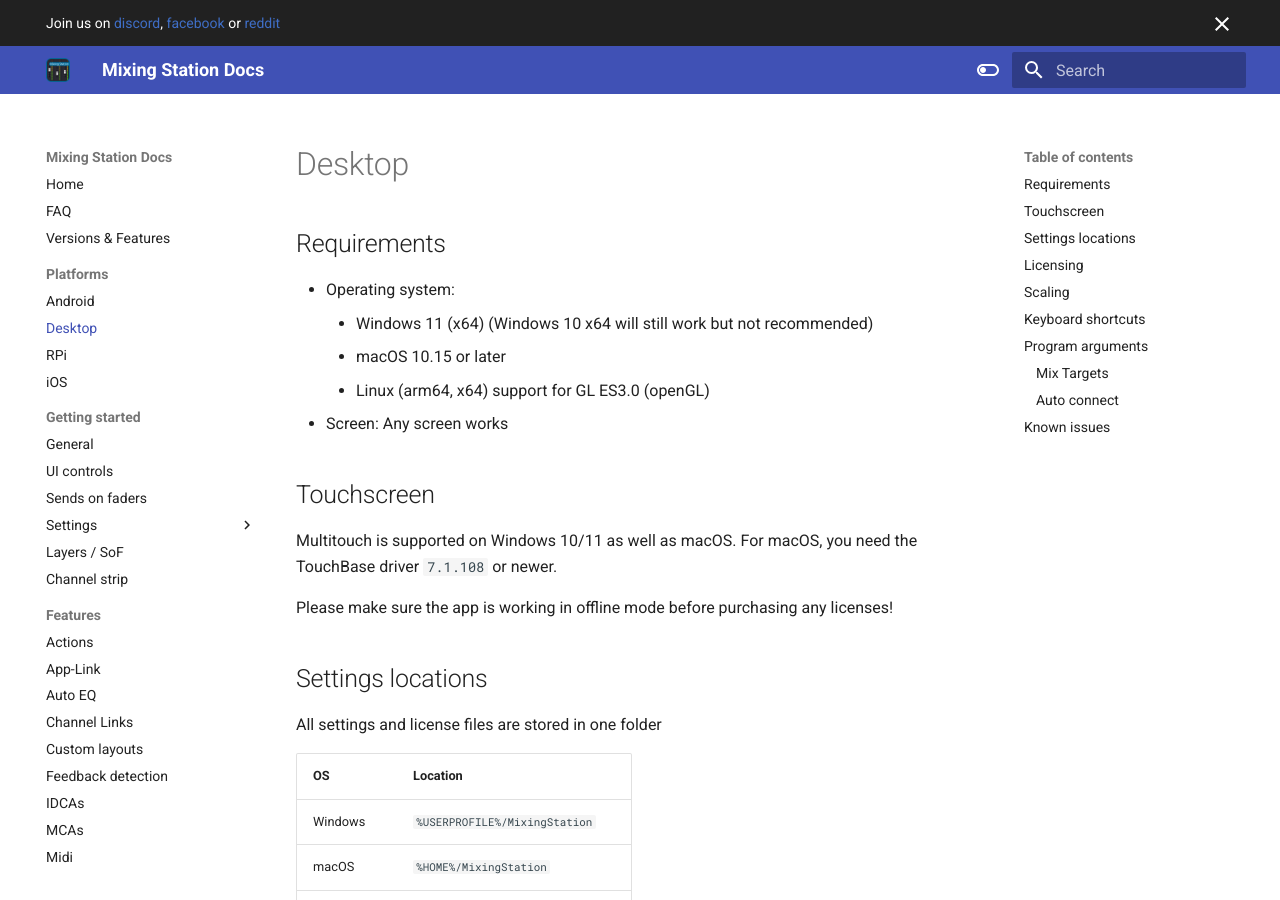
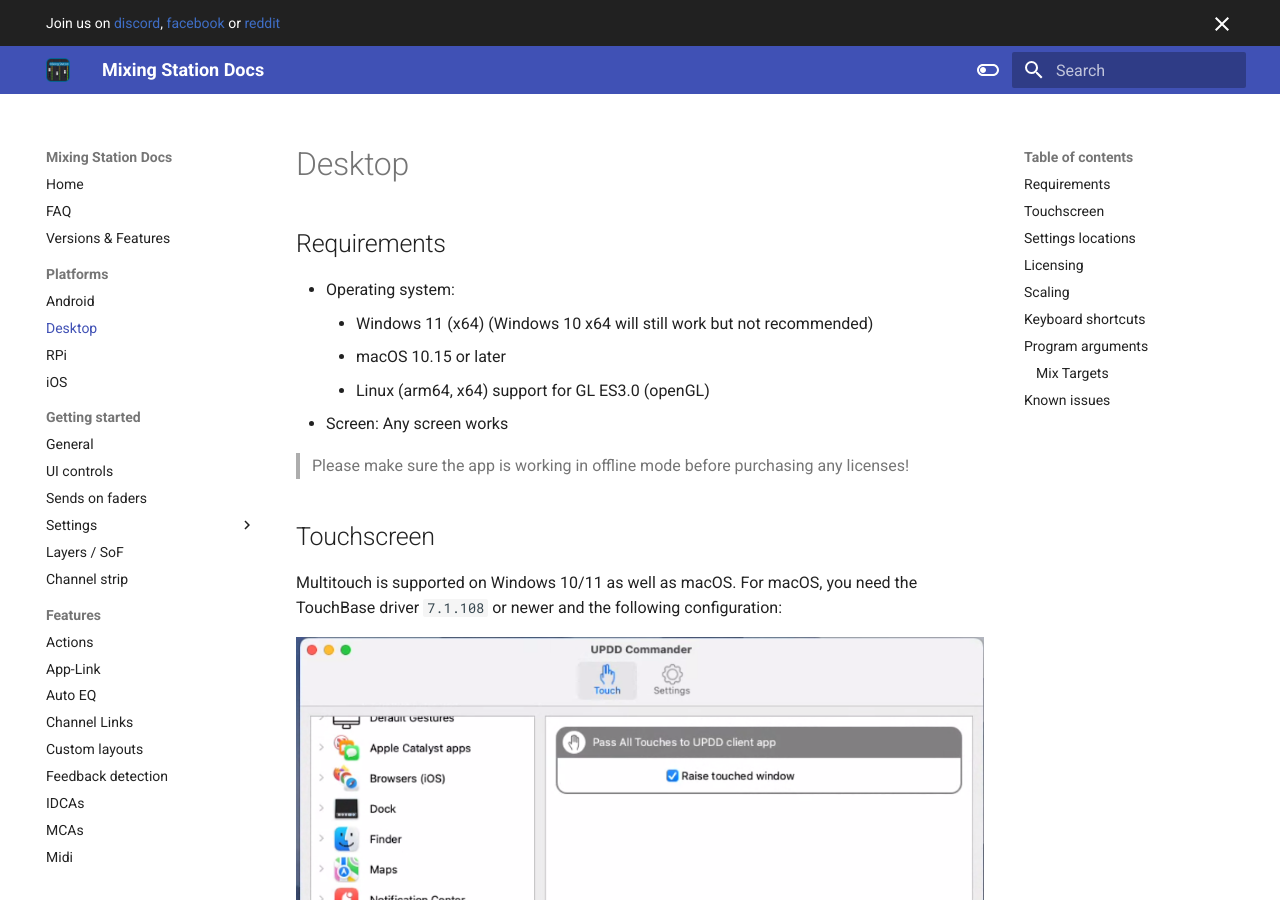
Before and after one commit to davidgiga1993/mixing-station-docs, an MkDocs documentation site: the page built from docs/platforms/desktop.md, in a window 1280 px wide and 900 px high. Built offline with MkDocs 1.6.1 and Material for MkDocs 9.7.7, drawn with Linux system fonts in a browser that asks for light colours; some of the changed text lies outside the part shown.

Commit message:
docs: touchbase driver

```diff
--- a/docs/platforms/desktop.md
+++ b/docs/platforms/desktop.md
@@ -8,12 +8,15 @@
     - Linux (arm64, x64) support for GL ES3.0 (openGL)
 - Screen: Any screen works
 
+>  Please make sure the app is working in offline mode before purchasing any licenses!
+
 ## Touchscreen
 
 Multitouch is supported on Windows 10/11 as well as macOS.
-For macOS, you need the TouchBase driver `7.1.108` or newer.
+For macOS, you need the TouchBase driver `7.1.108` or newer and the following configuration:
 
-Please make sure the app is working in offline mode before purchasing any licenses!
+![Touch Base driver](touchbase.png)
+
 
 ## Settings locations
 
@@ -82,10 +85,6 @@
 | `1`   | Bus 2 / Mix 2   |
 | ...   | ...             |
 
-### Auto connect
-
-Since V0.0.8 you can configure Mixing Station to automatically connect to a mixer on startup. See the example above.
-
 ## Known issues
 
 - Intel HD Graphics 620, Driver 26.20.100.6859 - please downgrade to 22.20.16.4836
```
Also changed, not shown: docs/platforms/touchbase.png (added).
